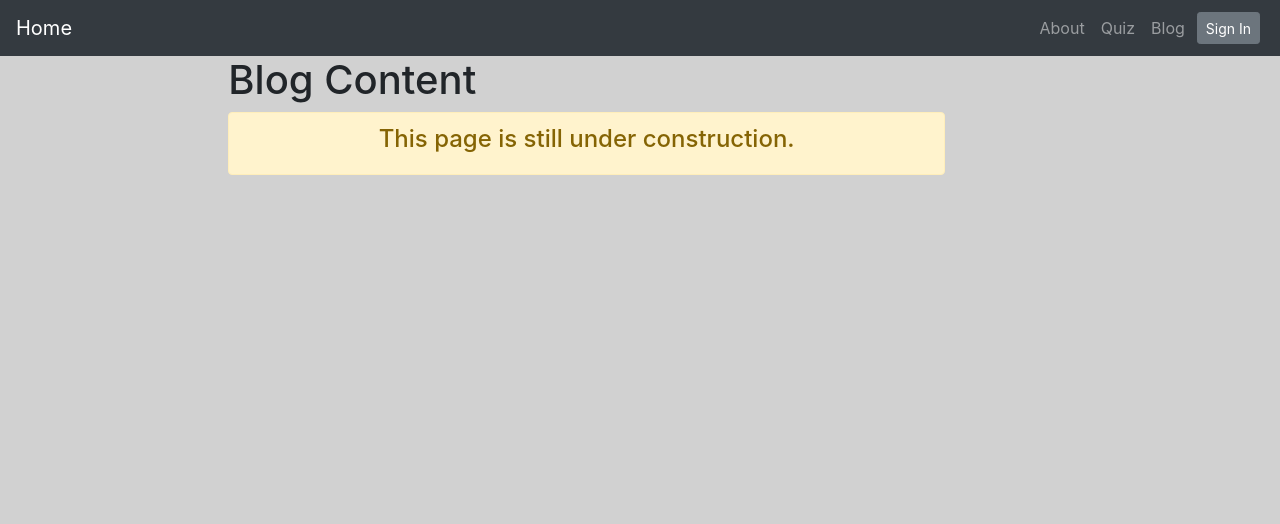
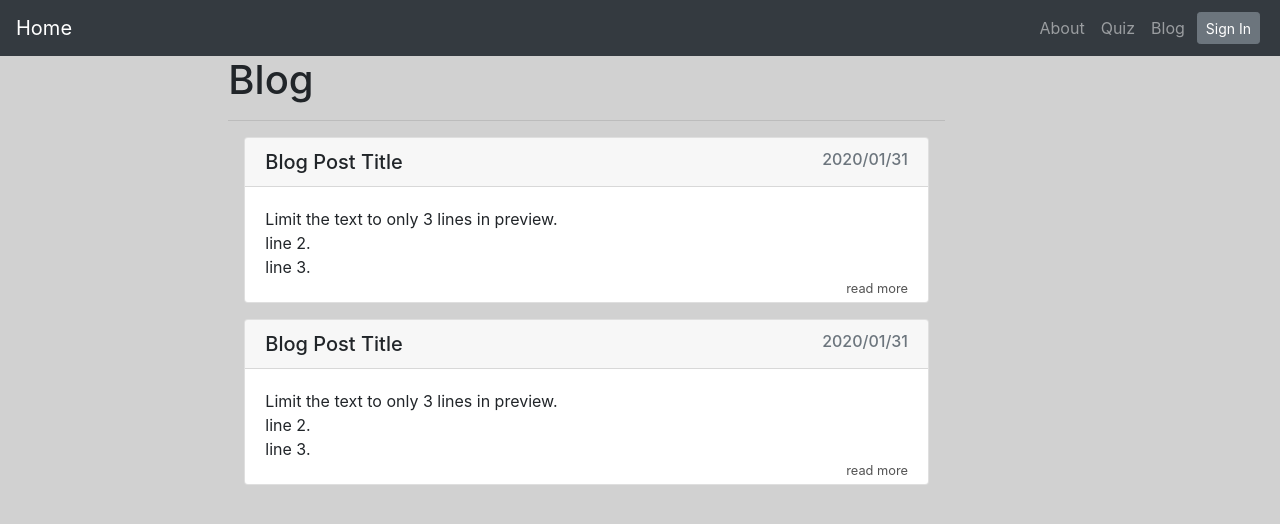
Before and after one commit to ShouShou92410/ShouShou92410.github.io, a React (Create React App) app: page /blog in a window 1280 px wide. Shown: the top 524 px of the page. Built offline with nearby package versions, Linux system fonts and the light colour scheme; no server answers.

Commit message:
Some UI and style changes for blog section

```diff
--- /dev/null
+++ b/src/blog/BlogPostCardView.jsx
@@ -0,0 +1,38 @@
+import React from 'react';
+import { Link } from 'react-router-dom';
+import Row from 'react-bootstrap/Row';
+import Col from 'react-bootstrap/Col';
+import Card from 'react-bootstrap/Card';
+
+function BlogPostCardView() {
+  const blogPostID = 123;
+  return (
+    <>
+      <Card className="m-3">
+        <Card.Header>
+          <Row>
+            <Col sm={9}>
+              <Card.Title className="m-0">Blog Post Title</Card.Title>
+            </Col>
+            <Col sm={3}>
+              <Card.Subtitle className="m-0 text-muted float-right">2020/01/31</Card.Subtitle>
+            </Col>
+          </Row>
+        </Card.Header>
+        <Card.Body className="pb-1">
+          <Card.Text className="mb-0 blog-post-preview">
+            Limit the text to only 3 lines in preview. <br />
+            line 2. <br />
+            line 3. <br />
+            line 4, which you shouldn't be able to see.
+          </Card.Text>
+          <Card.Link as={Link} to={`/blog/${blogPostID}`} className="dark float-right text-sm">
+            read more
+          </Card.Link>
+        </Card.Body>
+      </Card>
+    </>
+  );
+}
+
+export default BlogPostCardView;
--- a/src/blog/BlogView.jsx
+++ b/src/blog/BlogView.jsx
@@ -1,7 +1,7 @@
 import React from 'react';
 import Row from 'react-bootstrap/Row';
 import Col from 'react-bootstrap/Col';
-import Alert from 'react-bootstrap/Alert';
+import BlogPostCardView from './BlogPostCardView';
 
 function BlogView() {
   return (
@@ -9,10 +9,10 @@ function BlogView() {
       <Row>
         <Col lg={2} />
         <Col lg={7}>
-          <h1>Blog Content</h1>
-          <Alert variant={'warning'} className="text-center mt-2">
-            <Alert.Heading>This page is still under construction.</Alert.Heading>
-          </Alert>
+          <h1>Blog</h1>
+          <hr />
+          <BlogPostCardView />
+          <BlogPostCardView />
         </Col>
       </Row>
     </>
--- a/src/style/index.css
+++ b/src/style/index.css
@@ -6,6 +6,10 @@
 
 code {
   font-family: source-code-pro, Menlo, Monaco, Consolas, 'Courier New', monospace;
+}
+
+.text-sm {
+  font-size: 0.8em;
 }
 
 img {
@@ -23,10 +27,7 @@ img {
   font-size: 18px;
 }
 
-.dark {
-  color: rgba(26, 26, 26, 0.75);
-}
-
+.dark,
 .dark > a {
   color: rgba(26, 26, 26, 0.75);
 }
@@ -43,3 +44,8 @@ img {
 .w-75 {
   width: 75%;
 }
+
+.blog-post-preview {
+  max-height: 4.5em;
+  overflow: hidden;
+}
```
